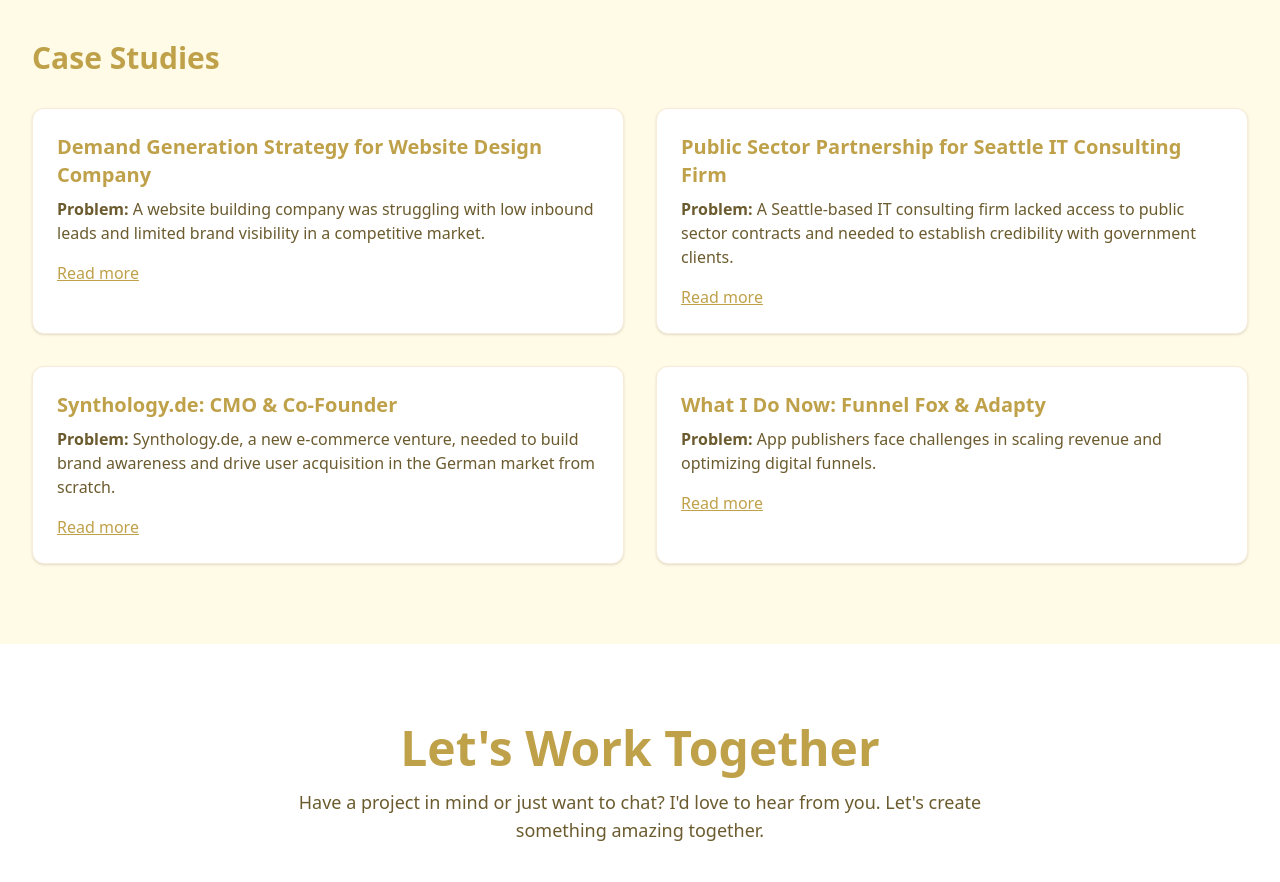
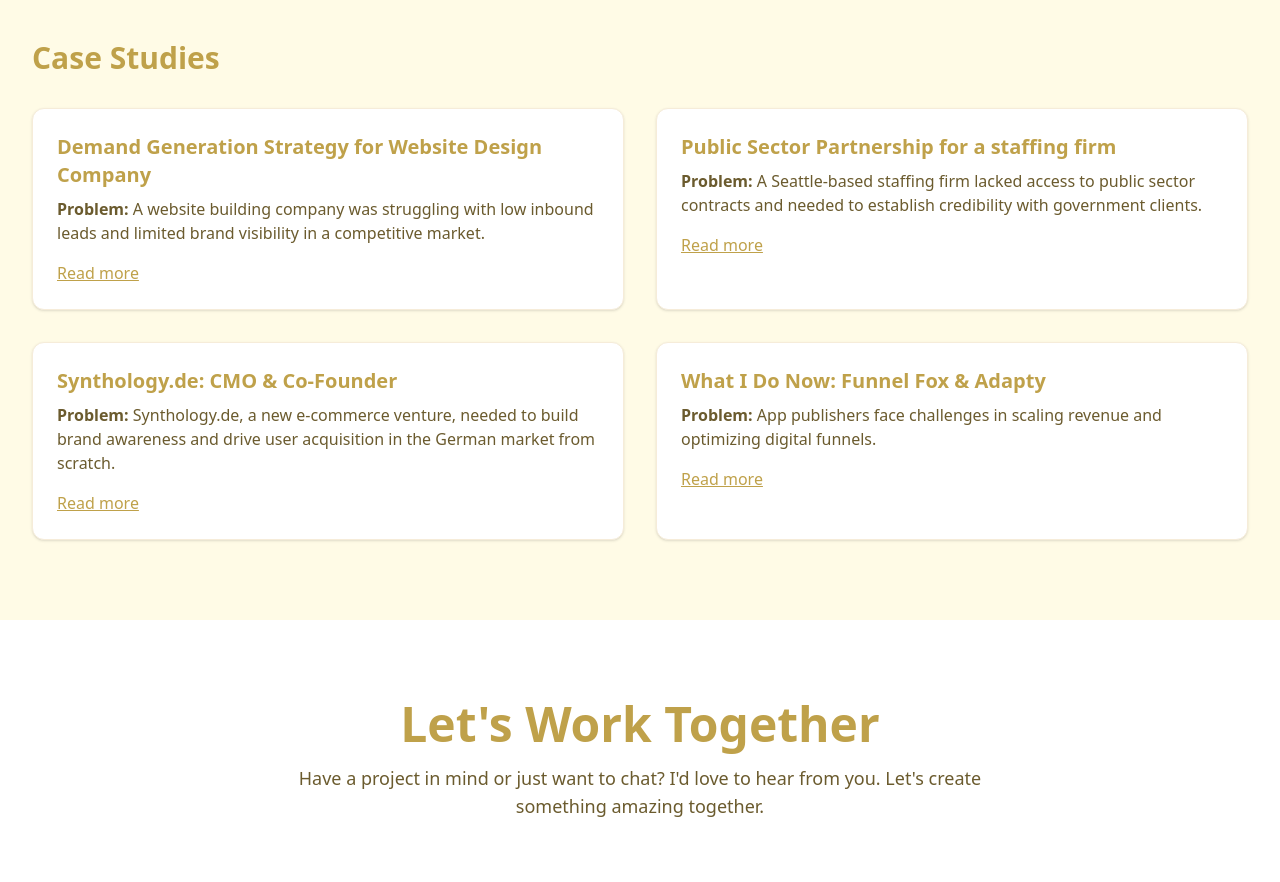
Before and after one commit to eleonoraberylo/test, a Next.js app: page / in a window 1280 px wide. Shown: the part 2460-3342 px from the top of the page. Built offline with nearby package versions, Linux system fonts and the light colour scheme.

Commit message:
Update Projects section

```diff
--- a/src/components/Projects.tsx
+++ b/src/components/Projects.tsx
@@ -11,8 +11,8 @@
       outcome: "Designed and executed a multi-channel demand generation plan, including targeted content marketing, SEO, and paid campaigns. Result: 180% increase in qualified inbound leads and a 35% reduction in cost per acquisition within 6 months."
     },
     {
-      title: "Public Sector Partnership for Seattle IT Consulting Firm",
-      problem: "A Seattle-based IT consulting firm lacked access to public sector contracts and needed to establish credibility with government clients.",
+      title: "Public Sector Partnership for a staffing firm",
+      problem: "A Seattle-based staffing firm lacked access to public sector contracts and needed to establish credibility with government clients.",
       challenge: "Navigating complex procurement processes and building trust with public sector stakeholders.",
       outcome: "Led partnership development efforts, resulting in a formal collaboration with the State of Oregon. This partnership opened a new revenue stream and contributed to a 27% increase in annual contract value."
     },
@@ -48,8 +48,8 @@
           </a>
           , helping clients achieve measurable improvements in acquisition, retention, and conversion.
         </>
-      )
-    }
+      ),
+    },
   ]
 
   const [openIndex, setOpenIndex] = useState<number | null>(null)
```
